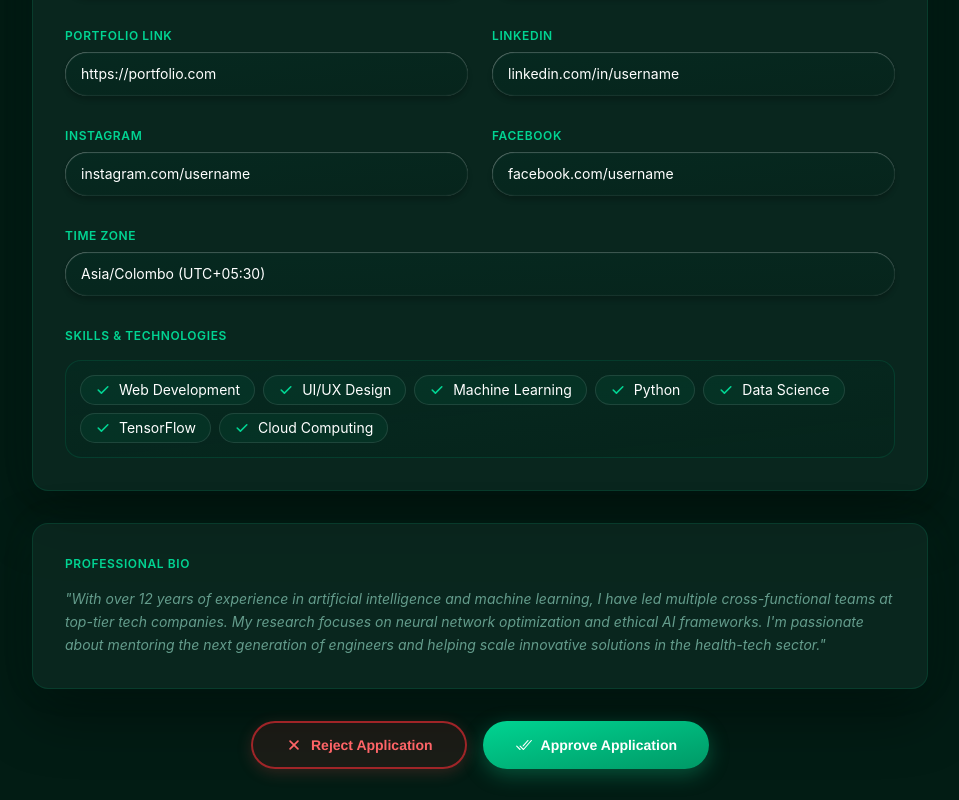
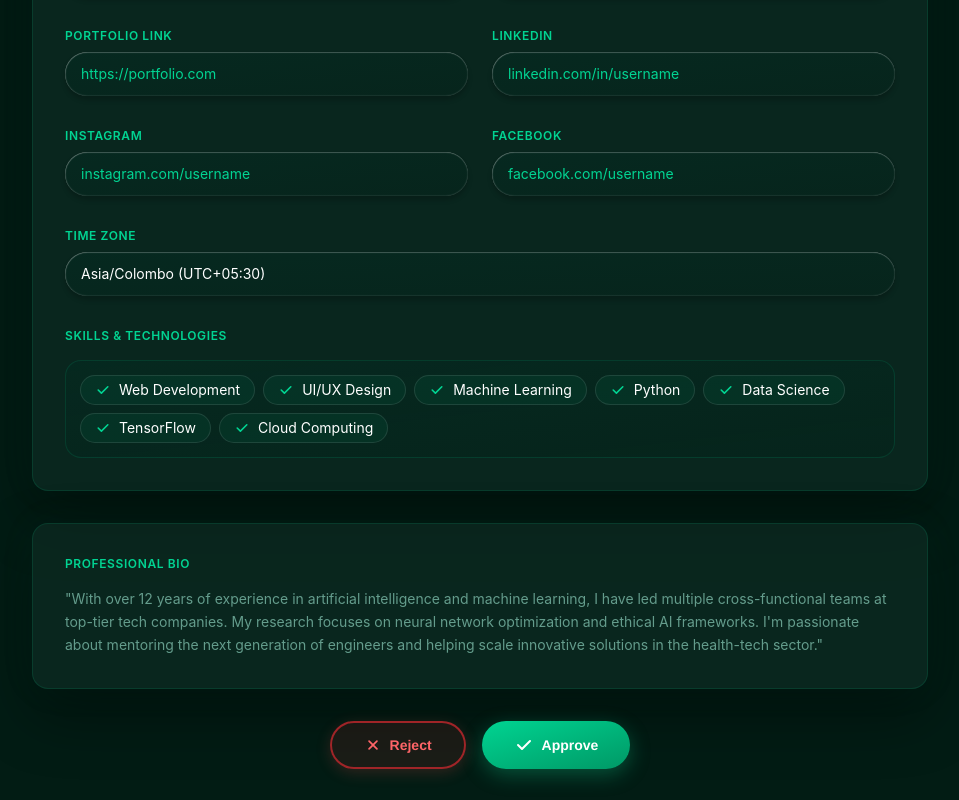
Before and after one commit to DN-75/Kraken-CA1, a Next.js app: page /admin/1 in a window 1280 px wide. Shown: the part 680-1480 px from the top of the page, without its empty margins (160-1119 px from the left). Built offline with nearby package versions, Linux system fonts and the light colour scheme; no server answers.

Commit message:
change the review button style

```diff
--- a/app/admin/[id]/page.tsx
+++ b/app/admin/[id]/page.tsx
@@ -34,14 +34,39 @@ const EXPERT_DATA = {
 };
 
 function InfoField({ label, value }: { label: string; value: string }) {
+  const isLink =
+    value.includes("http") ||
+    value.includes("linkedin.com") ||
+    value.includes("instagram.com") ||
+    value.includes("facebook.com");
+
+  const getFullUrl = (val: string) => {
+    if (val.includes("http")) return val;
+    if (val.includes("linkedin.com")) return `https://${val}`;
+    if (val.includes("instagram.com")) return `https://${val}`;
+    if (val.includes("facebook.com")) return `https://${val}`;
+    return val;
+  };
+
   return (
     <div>
       <p className="text-emerald-400 text-xs font-semibold mb-2 uppercase tracking-wider">
         {label}
       </p>
-      <div className="w-full rounded-full border-none py-3 px-4 text-sm text-white bg-linear-to-br from-[rgba(2,44,34,0.45)] to-[rgba(2,34,24,0.35)] shadow-[inset_0_0px_1.5px_rgba(255,255,255,0.3),inset_0.3px_0.5px_1px_rgba(255,255,255,0.35),0_4px_5px_rgba(0,0,0,0.2)]">
-        {value}
-      </div>
+      {isLink ? (
+        <a
+          href={getFullUrl(value)}
+          target="_blank"
+          rel="noopener noreferrer"
+          className="w-full rounded-full border-none py-3 px-4 text-sm text-emerald-400 hover:text-emerald-300 bg-linear-to-br from-[rgba(2,44,34,0.45)] to-[rgba(2,34,24,0.35)] shadow-[inset_0_0px_1.5px_rgba(255,255,255,0.3),inset_0.3px_0.5px_1px_rgba(255,255,255,0.35),0_4px_5px_rgba(0,0,0,0.2)] hover:underline transition-colors block"
+        >
+          {value}
+        </a>
+      ) : (
+        <div className="w-full rounded-full border-none py-3 px-4 text-sm text-white bg-linear-to-br from-[rgba(2,44,34,0.45)] to-[rgba(2,34,24,0.35)] shadow-[inset_0_0px_1.5px_rgba(255,255,255,0.3),inset_0.3px_0.5px_1px_rgba(255,255,255,0.35),0_4px_5px_rgba(0,0,0,0.2)]">
+          {value}
+        </div>
+      )}
     </div>
   );
 }
@@ -180,7 +205,7 @@ export default function ExpertReviewPage() {
           <p className="text-emerald-400 text-xs font-semibold mb-4 uppercase tracking-wider">
             Professional Bio
           </p>
-          <p className="text-[#649c8c] leading-relaxed italic text-sm">
+          <p className="text-[#649c8c] leading-relaxed text-sm">
             "{EXPERT_DATA.bio}"
           </p>
         </div>
@@ -189,11 +214,13 @@ export default function ExpertReviewPage() {
         <div className="flex flex-col sm:flex-row gap-4 justify-center">
           <button className="flex items-center justify-center gap-2 rounded-full border-2 border-red-500/60 bg-red-500/10 hover:bg-red-500/20 px-8 py-3 text-sm font-semibold text-red-400 transition-all duration-300 shadow-[0_4px_15px_rgba(239,68,68,0.2)] hover:shadow-[0_6px_20px_rgba(239,68,68,0.3)]">
             <IoClose size={18} />
-            Reject Application
+            Reject
           </button>
           <button className="flex items-center justify-center gap-2 rounded-full border-0 bg-linear-to-br from-emerald-400 to-emerald-600 px-8 py-3 text-sm font-semibold text-white shadow-[0_6px_20px_rgba(16,185,129,0.35)] hover:shadow-[0_8px_25px_rgba(16,185,129,0.45)] transition-all duration-200 hover:scale-105">
-            <IoCheckmarkDone size={18} />
-            Approve Application
+            <svg className="w-5 h-5" fill="currentColor" viewBox="0 0 20 20">
+              <path fillRule="evenodd" d="M16.707 5.293a1 1 0 010 1.414l-8 8a1 1 0 01-1.414 0l-4-4a1 1 0 011.414-1.414L8 12.586l7.293-7.293a1 1 0 011.414 0z" clipRule="evenodd" />
+            </svg>
+            Approve
           </button>
         </div>
       </div>
--- a/app/admin/page.tsx
+++ b/app/admin/page.tsx
@@ -70,7 +70,7 @@ function RequestCard({ request }: any) {
           <p className="text-gray-400 text-xs mt-1">{request.date}</p>
         </div>
       </div>
-      <button style={{ fontFamily: "Inter, Helvetica, sans-serif" }} className="bg-emerald-500 hover:bg-emerald-600 text-white font-semibold px-6 py-1.5 text-base rounded-full transition-colors duration-300 whitespace-nowrap ml-4 flex items-center justify-center">
+      <button className="flex items-center justify-center rounded-full bg-linear-to-br from-emerald-400 to-emerald-600 px-6 py-1.5 text-base font-medium text-white shadow-[0_6px_20px_rgba(16,185,129,0.35)] hover:shadow-[0_8px_25px_rgba(16,185,129,0.45)] transition-all duration-200 hover:scale-105 whitespace-nowrap ml-4">
         Review
       </button>
     </div>
```
